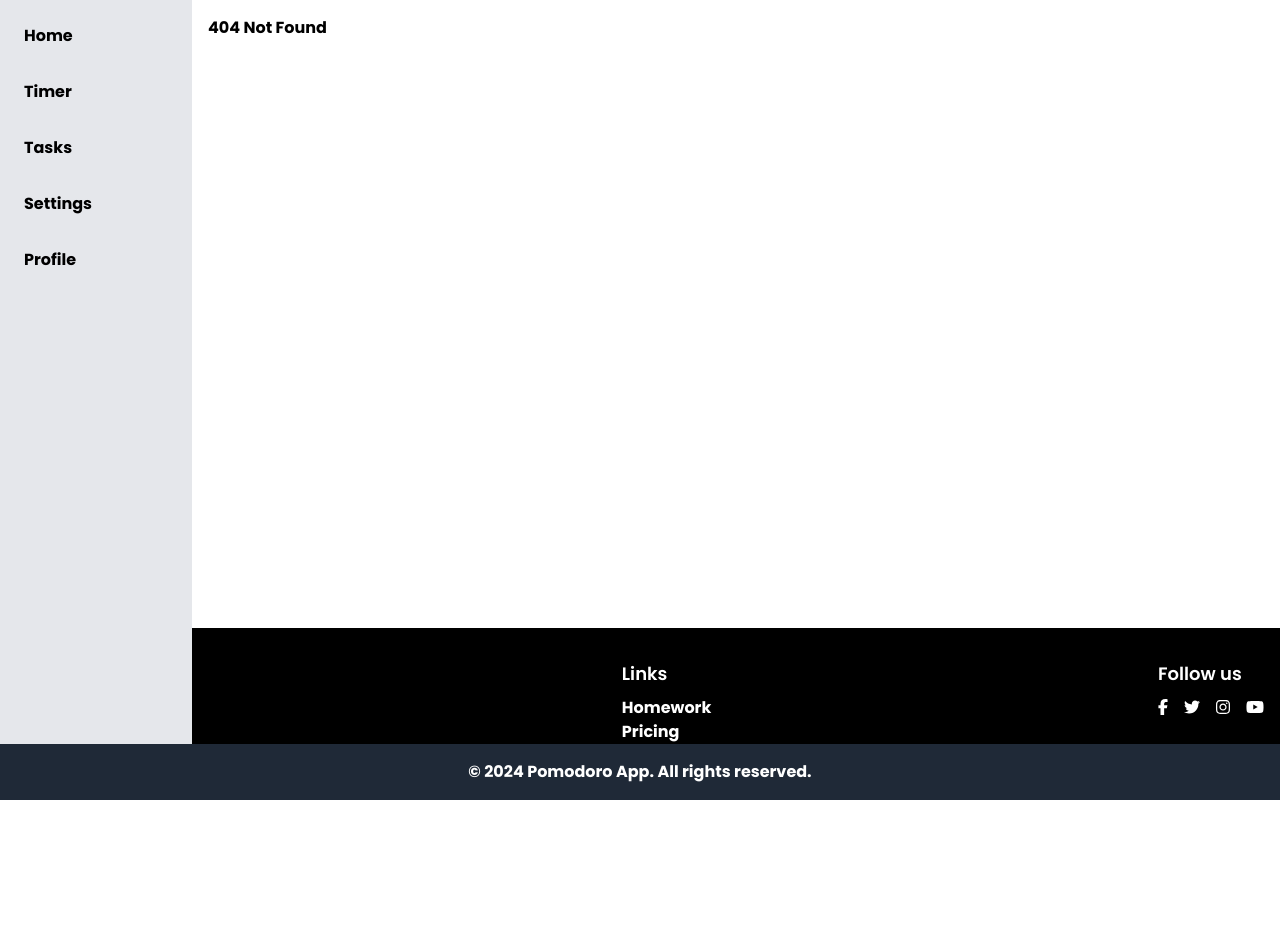
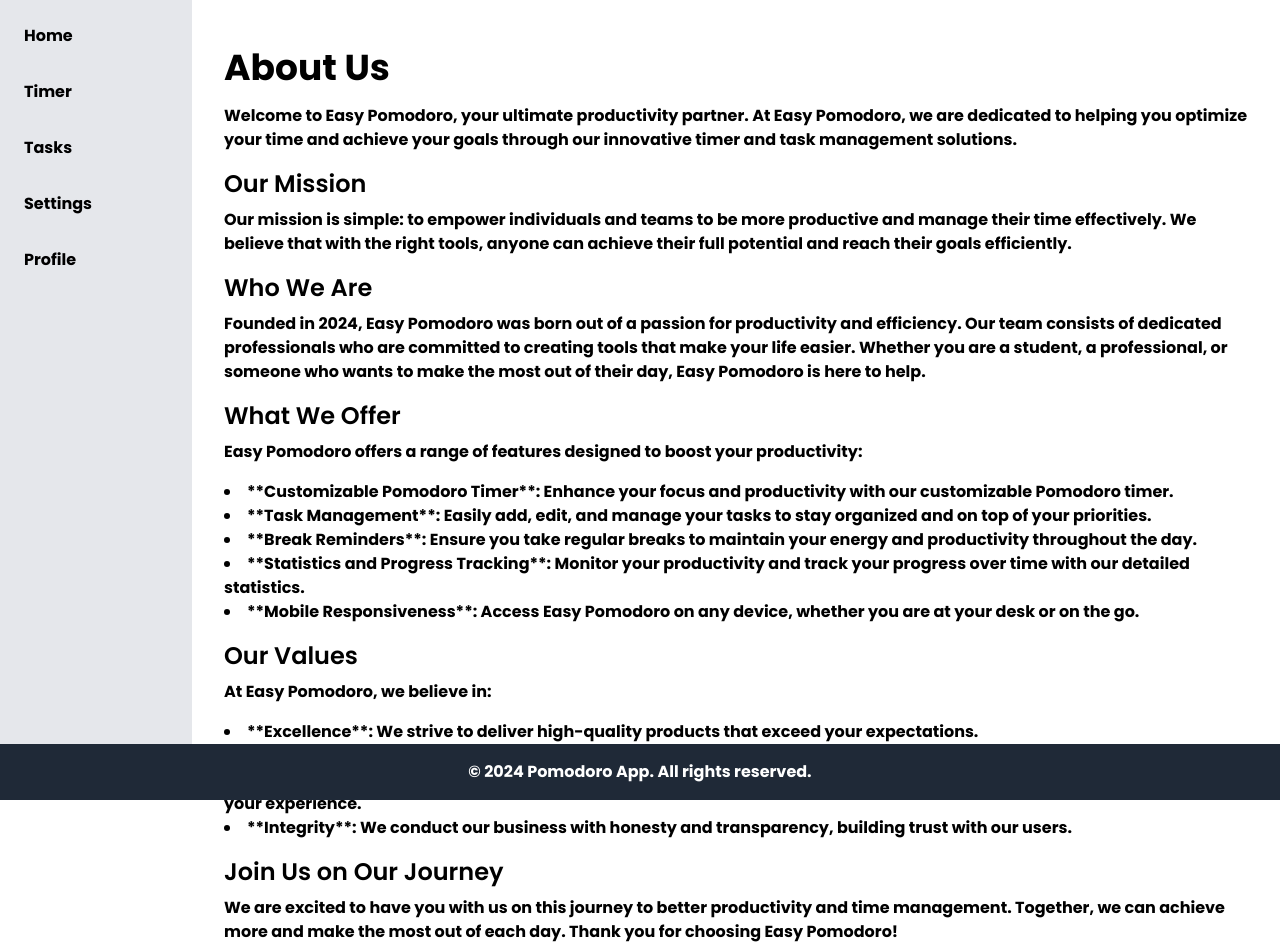
Before and after one commit to bhanuprakashsfdc/EasyPomodoro, a React (Vite) app: page /about-us in a window 1280 px wide. Before the commit this address had no page. Shown: the top 952 px of the page. Before the commit the page ends 800 px from the top, so only its background shows below. Built offline with nearby package versions, Linux system fonts and the light colour scheme.

Commit message:
GA Basic pages

```diff
--- a/src/App.jsx
+++ b/src/App.jsx
@@ -16,6 +16,10 @@ import Sidebar from './components/Sidebar';
 import ThemeToggle from './components/ThemeToggle';
 import GlobalError from './components/GlobalError';
 import MiniFooter from './components/MiniFooter';
+
+import AboutUs from './components/AboutUs';
+import ContactUs from './components/ContactUs';
+import PrivacyPolicy from './components/PrivacyPolicy';
 
 function PrivateRoute({ children }) {
   const user = useSelector((state) => state.auth.user);
@@ -52,6 +56,10 @@ function App() {
               <Route path="/signup" element={<SignUp />} />
               <Route path="/signin" element={<SignIn />} />
               <Route path="/signout" element={<SignOut />} />
+
+              <Route path="/about-us" element={<AboutUs />} />
+              <Route path="/contact-us" element={<ContactUs />} />
+              <Route path="/privacy-policy" element={<PrivacyPolicy />} />
               <Route path="*" element={<div>404 Not Found</div>} />
             </Routes>
             <GlobalError />
--- /dev/null
+++ b/src/components/AboutUs.jsx
@@ -0,0 +1,44 @@
+import React from 'react';
+import { WEBSITE_NAME } from '../constants/constants';
+
+const AboutUs = () => {
+    return (
+      <div className="container mx-auto px-4 py-8">
+        <h1 className="text-4xl font-bold mb-4">About Us</h1>
+        <p className="mb-4">Welcome to { WEBSITE_NAME }, your ultimate productivity partner. At { WEBSITE_NAME }, we are dedicated to helping you optimize your time and achieve your goals through our innovative timer and task management solutions.</p>
+
+        <h2 className="text-2xl font-semibold mb-2">Our Mission</h2>
+        <p className="mb-4">Our mission is simple: to empower individuals and teams to be more productive and manage their time effectively. We believe that with the right tools, anyone can achieve their full potential and reach their goals efficiently.</p>
+
+        <h2 className="text-2xl font-semibold mb-2">Who We Are</h2>
+        <p className="mb-4">Founded in 2024, { WEBSITE_NAME } was born out of a passion for productivity and efficiency. Our team consists of dedicated professionals who are committed to creating tools that make your life easier. Whether you are a student, a professional, or someone who wants to make the most out of their day, { WEBSITE_NAME } is here to help.</p>
+
+        <h2 className="text-2xl font-semibold mb-2">What We Offer</h2>
+        <p className="mb-4">{ WEBSITE_NAME } offers a range of features designed to boost your productivity:</p>
+        <ul className="list-disc list-inside mb-4">
+          <li>**Customizable Pomodoro Timer**: Enhance your focus and productivity with our customizable Pomodoro timer.</li>
+          <li>**Task Management**: Easily add, edit, and manage your tasks to stay organized and on top of your priorities.</li>
+          <li>**Break Reminders**: Ensure you take regular breaks to maintain your energy and productivity throughout the day.</li>
+          <li>**Statistics and Progress Tracking**: Monitor your productivity and track your progress over time with our detailed statistics.</li>
+          <li>**Mobile Responsiveness**: Access { WEBSITE_NAME } on any device, whether you are at your desk or on the go.</li>
+        </ul>
+
+        <h2 className="text-2xl font-semibold mb-2">Our Values</h2>
+        <p className="mb-4">At { WEBSITE_NAME }, we believe in:</p>
+        <ul className="list-disc list-inside mb-4">
+          <li>**Excellence**: We strive to deliver high-quality products that exceed your expectations.</li>
+          <li>**Innovation**: We are constantly exploring new ideas and technologies to improve our offerings.</li>
+          <li>**Customer Focus**: Your satisfaction is our top priority. We listen to your feedback and continuously work to enhance your experience.</li>
+          <li>**Integrity**: We conduct our business with honesty and transparency, building trust with our users.</li>
+        </ul>
+
+        <h2 className="text-2xl font-semibold mb-2">Join Us on Our Journey</h2>
+        <p className="mb-4">We are excited to have you with us on this journey to better productivity and time management. Together, we can achieve more and make the most out of each day. Thank you for choosing { WEBSITE_NAME }!</p>
+
+        <p className="font-bold">Sincerely,</p>
+        <p>The { WEBSITE_NAME } Team</p>
+      </div>
+    );
+  };
+
+export default AboutUs;
--- /dev/null
+++ b/src/components/ContactUs.jsx
@@ -0,0 +1,27 @@
+import React from 'react';
+
+const ContactUs = () => {
+  return (
+    <div className="container mx-auto px-4 py-8">
+      <h1 className="text-4xl font-bold mb-4">Contact Us</h1>
+      <p className="mb-4">If you have any questions, concerns, or feedback, please feel free to reach out to us. We're here to help!</p>
+      <form className="space-y-4">
+        <div>
+          <label className="block text-sm font-medium mb-2" htmlFor="name">Name</label>
+          <input className="border border-gray-300 p-2 rounded w-full" type="text" id="name" name="name" required />
+        </div>
+        <div>
+          <label className="block text-sm font-medium mb-2" htmlFor="email">Email</label>
+          <input className="border border-gray-300 p-2 rounded w-full" type="email" id="email" name="email" required />
+        </div>
+        <div>
+          <label className="block text-sm font-medium mb-2" htmlFor="message">Message</label>
+          <textarea className="border border-gray-300 p-2 rounded w-full" id="message" name="message" rows="4" required></textarea>
+        </div>
+        <button type="submit" className="bg-blue-500 text-white py-2 px-4 rounded">Send</button>
+      </form>
+    </div>
+  );
+};
+
+export default ContactUs;
--- a/src/components/MiniFooter.jsx
+++ b/src/components/MiniFooter.jsx
@@ -22,9 +22,9 @@ const MiniFooter = () => {
         <div className="mb-6 md:mb-0">
           <h3 className="text-lg font-semibold mb-2">Links</h3>
           <ul>
-            <li><Link to="/homework" className="hover:underline">Homework</Link></li>
-            <li><Link to="/pricing" className="hover:underline">Pricing</Link></li>
-            <li><Link to="/faq" className="hover:underline">FAQ</Link></li>
+            <li><Link to="/about-us" className="hover:underline">About Us</Link></li>
+            <li><Link to="/contact-us" className="hover:underline">Contact Us</Link></li>
+            <li><Link to="/privacy-policy" className="hover:underline">Privacy Policy</Link></li>
           </ul>
         </div>
         <div>
--- /dev/null
+++ b/src/components/PrivacyPolicy.jsx
@@ -0,0 +1,26 @@
+import React from 'react';
+import { WEBSITE_NAME } from '../constants/constants';
+
+const PrivacyPolicy = () => {
+  return (
+    <div className="container mx-auto px-4 py-8">
+      <h1 className="text-4xl font-bold mb-4">Privacy Policy</h1>
+      <p className="mb-4">Your privacy is important to us. It is { WEBSITE_NAME }'s policy to respect your privacy regarding any information we may collect from you across our website, [website name], and other sites we own and operate.</p>
+      <h2 className="text-2xl font-bold mb-2">1. Information we collect</h2>
+      <p className="mb-4">We only ask for personal information when we truly need it to provide a service to you. We collect it by fair and lawful means, with your knowledge and consent. We also let you know why we’re collecting it and how it will be used.</p>
+      <h2 className="text-2xl font-bold mb-2">2. How we use information</h2>
+      <p className="mb-4">We use the collected information to provide, operate, maintain, improve, and customize our services, including analyzing and monitoring usage trends.</p>
+      <h2 className="text-2xl font-bold mb-2">3. Information sharing</h2>
+      <p className="mb-4">We do not share any personally identifying information publicly or with third-parties, except when required to by law.</p>
+      <h2 className="text-2xl font-bold mb-2">4. Data retention</h2>
+      <p className="mb-4">We retain collected information for as long as necessary to provide you with your requested service. What data we store, we’ll protect within commercially acceptable means to prevent loss and theft, as well as unauthorized access, disclosure, copying, use, or modification.</p>
+      <h2 className="text-2xl font-bold mb-2">5. Your rights</h2>
+      <p className="mb-4">You are free to refuse our request for your personal information, with the understanding that we may be unable to provide you with some of your desired services.</p>
+      <h2 className="text-2xl font-bold mb-2">6. Contact us</h2>
+      <p className="mb-4">If you have any questions about how we handle user data and personal information, feel free to contact us.</p>
+      <p className="font-bold">This policy is effective as of 01-06-24.</p>
+    </div>
+  );
+};
+
+export default PrivacyPolicy;
```
